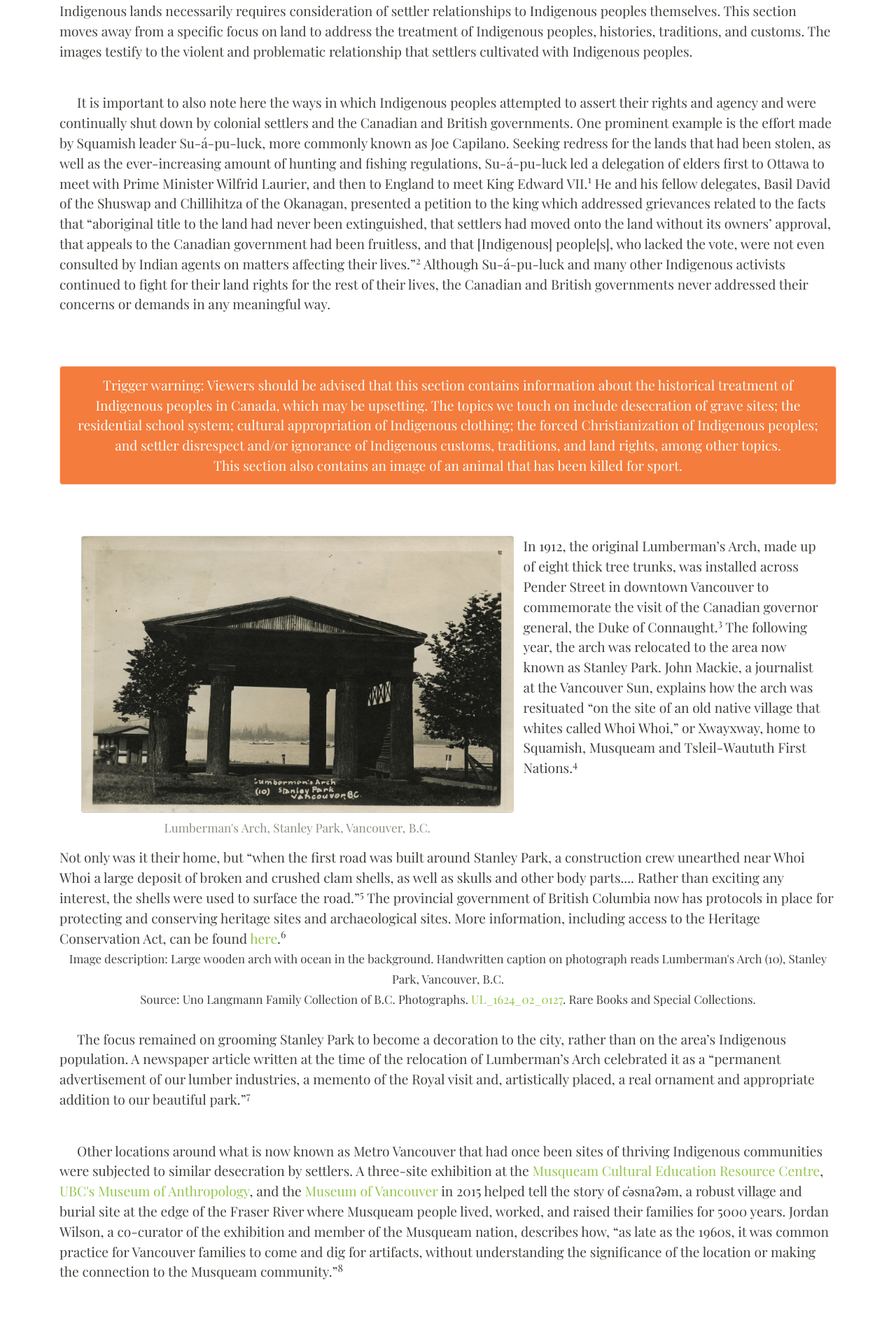
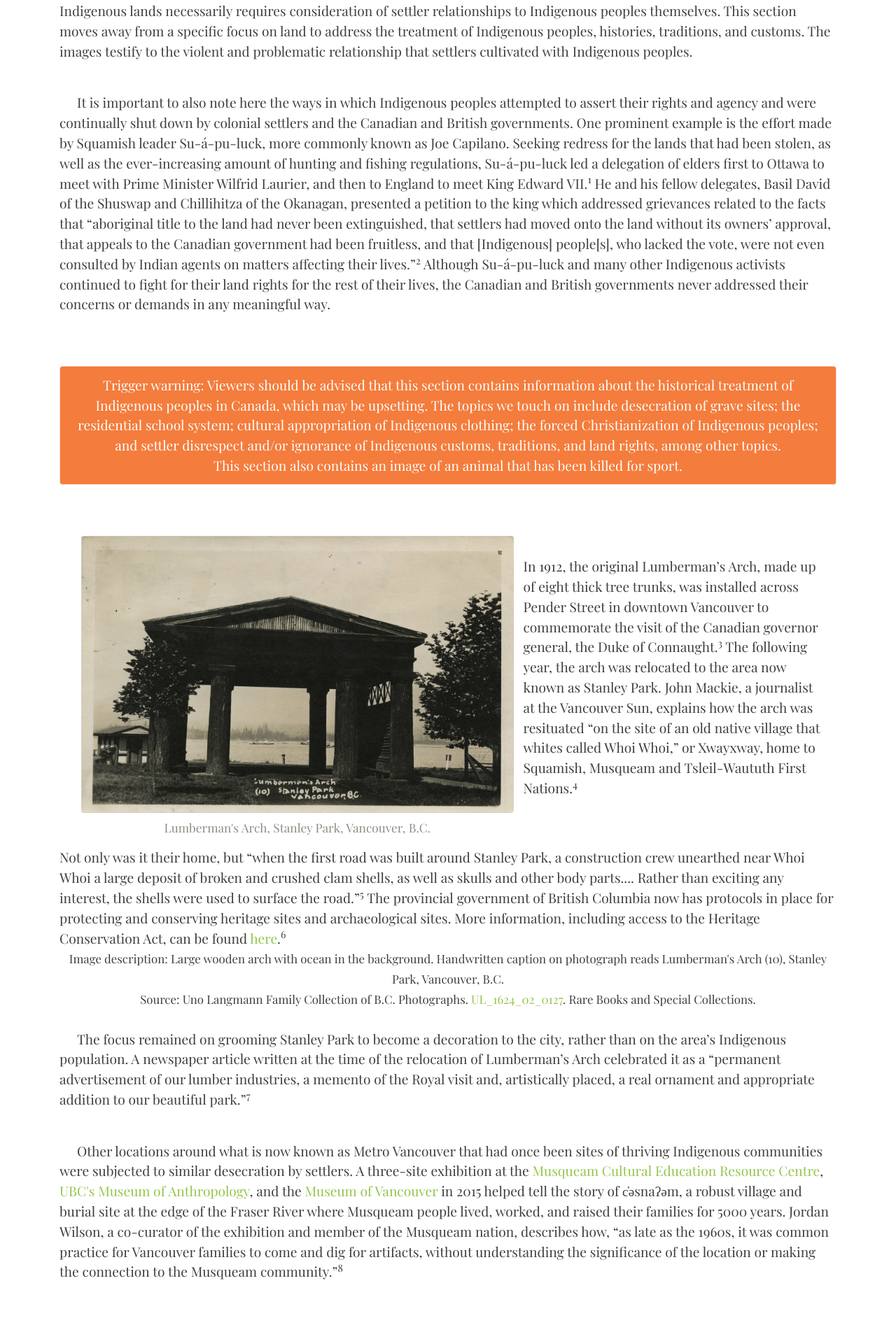
Before and after one commit to ashlynnprasad/langmann-2021, a Jekyll site: the page built from pages/relationswithindigenouspeoples.md, in a window 1280 px wide. Shown: the part 606-2510 px from the top of the page at 70% size. Built offline with Jekyll 4.4.1, drawn with Linux system fonts in a browser that asks for light colours; nearby versions of some CDN libraries.

Commit message:
adjusted spacing

```diff
--- a/pages/relationswithindigenouspeoples.md
+++ b/pages/relationswithindigenouspeoples.md
@@ -26,7 +26,7 @@ This section also contains an image of an animal that has been killed for sport.
       {% include feature/item-figure.html objectid="langmann025" width="100" %}
     </div>
     <div class="col-sm-5">
-      In 1912, the original Lumberman’s Arch, made up of eight thick tree trunks, was installed across Pender Street in downtown Vancouver to commemorate the visit of the Canadian governor general, the Duke of Connaught.<sup>3</sup>  The following year, the arch was relocated to the area now known as Stanley Park. John Mackie, a journalist at the Vancouver Sun, explains how the arch was resituated “on the site of an old native village that whites called Whoi Whoi,” or Xwayxway, home to Squamish, Musqueam and Tsleil-Waututh First Nations.<sup>4</sup>
+      <br>In 1912, the original Lumberman’s Arch, made up of eight thick tree trunks, was installed across Pender Street in downtown Vancouver to commemorate the visit of the Canadian governor general, the Duke of Connaught.<sup>3</sup>  The following year, the arch was relocated to the area now known as Stanley Park. John Mackie, a journalist at the Vancouver Sun, explains how the arch was resituated “on the site of an old native village that whites called Whoi Whoi,” or Xwayxway, home to Squamish, Musqueam and Tsleil-Waututh First Nations.<sup>4</sup>
     </div>
   </div>
 </div>
@@ -126,7 +126,7 @@ Justice expands upon the intended impacts of the residential school system, expl
   Source: Uno Langmann Family Collection of B.C. Photographs. <a href="https://dx.doi.org/10.14288/1.0361456">UL_1624_03_0246</a>. Rare Books and Special Collections.</small></center>
     </div>
     <div class="col-sm-5">
-      <br>This image portrays a play about the crucifixion of Jesus Christ performed by Indigenous individuals in front of an audience of White settlers. Christianity was often forcibly imposed on Indigenous peoples, particularly children, in order to separate them from their traditional spiritual practices. This was part of the goal of the residential school system, as well as legislation such as an amendment to the Indian Act in 1884, which banned potlatch ceremonies. Bob Joseph, a a Gwawaenuk Nation member and the founder and president of Indigenous Corporate Training, Inc., describes the logic behind such legislation thusly:<br><br>
+      This image portrays a play about the crucifixion of Jesus Christ performed by Indigenous individuals in front of an audience of White settlers. Christianity was often forcibly imposed on Indigenous peoples, particularly children, in order to separate them from their traditional spiritual practices. This was part of the goal of the residential school system, as well as legislation such as an amendment to the Indian Act in 1884, which banned potlatch ceremonies. Bob Joseph, a a Gwawaenuk Nation member and the founder and president of Indigenous Corporate Training, Inc., describes the logic behind such legislation thusly:<br><br>
       “If the potlatch, the cornerstone of the culture of coastal First Nations, could be eradicated, then the government and the missionaries would be free to swoop in and fill the cultural void with Christianity.”<sup>19</sup><br><br>
     </div>
   </div>
```
